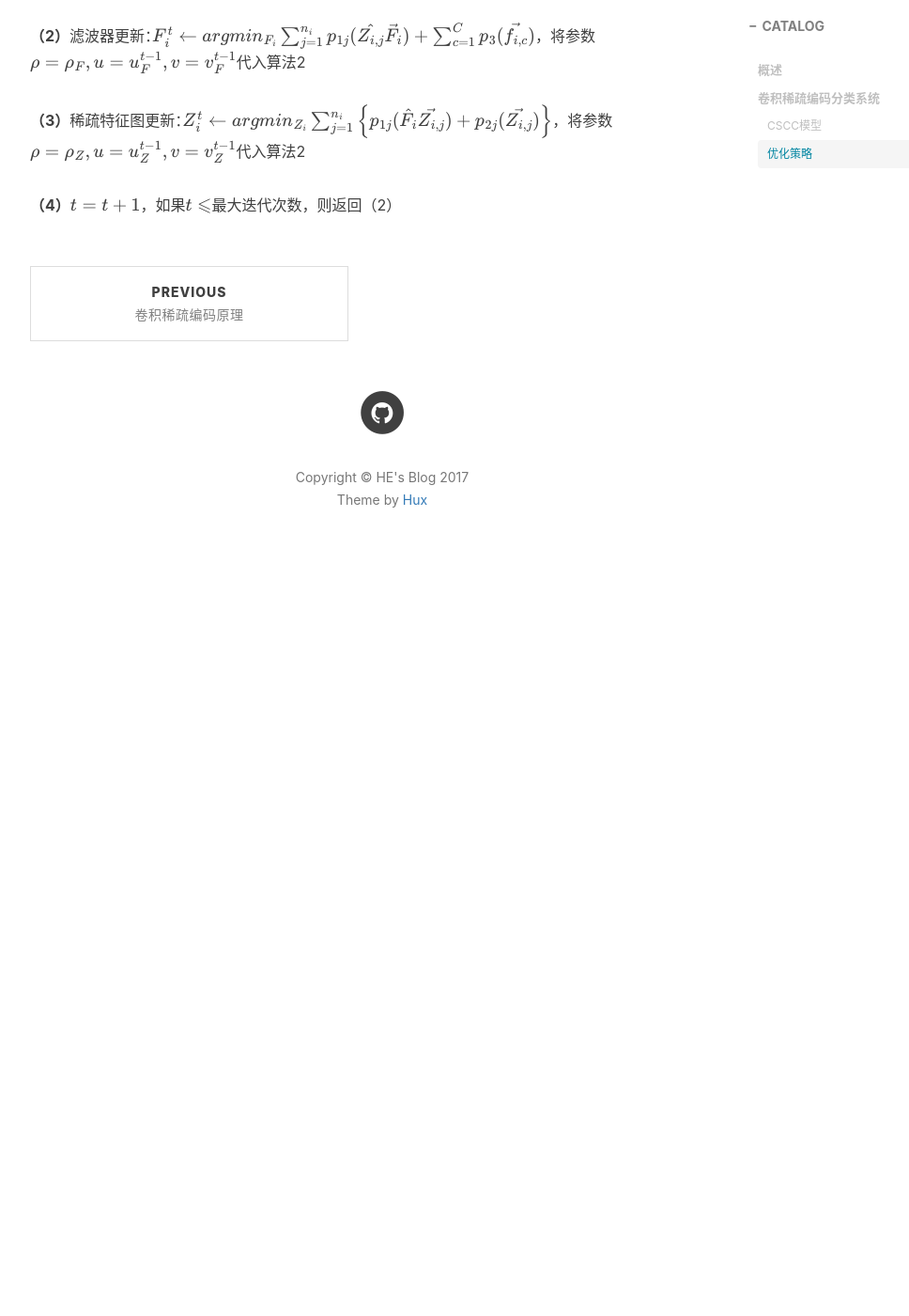
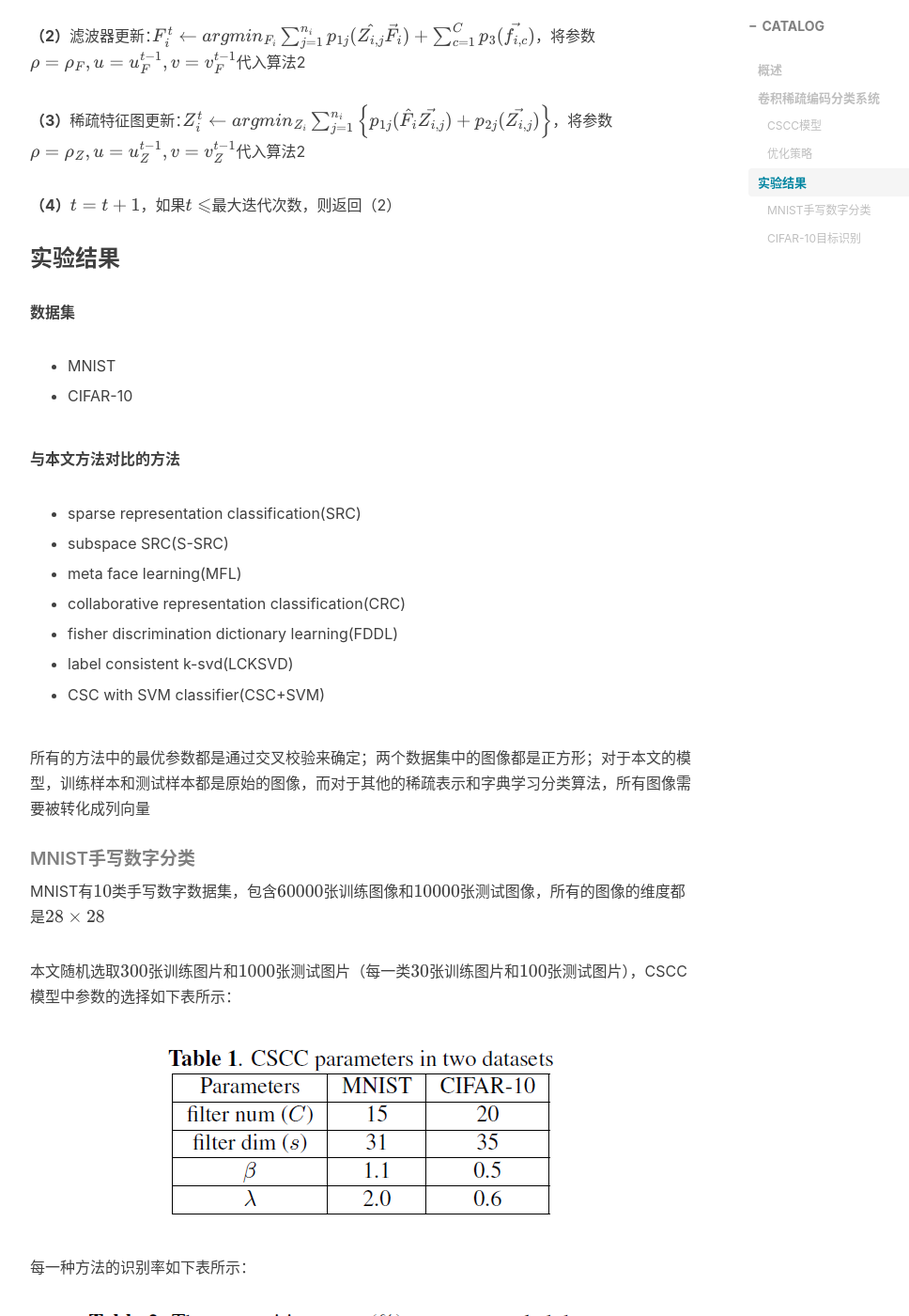
Before and after one commit to HeWenjie/HeWenjie.github.io, a Jekyll site: the page built from _posts/2017-07-19-convolutional-sparse-coding.markdown, in a window 1280 px wide and 1400 px high, scrolled down 5006 px. Shown: the whole window at 94% size, without its empty margins (233-1201 px from the left). Built offline with Jekyll 4.4.1, drawn with Linux system fonts in a browser that asks for light colours; nearby versions of some CDN libraries; formulas are drawn with MathJax 3; comment, search, counter and statistics services are not loaded; before the commit the page ends 5642 px from its top, so only the background shows below that; some of the changed text lies outside the part shown.

Commit message:
CSCC
CSCC

```diff
--- a/_posts/2017-07-19-convolutional-sparse-coding.markdown
+++ b/_posts/2017-07-19-convolutional-sparse-coding.markdown
@@ -54,7 +54,7 @@ $$\left\|x_{i,j}-\sum_{c=1}^{C}f_{i,c}*z^{(c)}_{i,j}\right\|^{2}_{2}$$表示重
 
 通过$$(1)$$训练的滤波器组$$F_{i}$$会有显著的重构图像$$X_{i}$$的能力，假设训练图像$$y$$是第$$i$$类的，通过$$F_{i}$$重构的效果应该比$$F_{m}(m \neq i)$$的重构效果要好，为了得到每一个滤波器组的重构表现，应该解决以下问题：
 
-$$\underset{A}{argmin}\left\|y-\sum_{i=1}^{N}\sum_{c=1}^{C}f_{i,c}*\alpha_{i,c}\right\|^{2}_{2}+\lambda\sum_{i=1}^{N}\sum_{c=1}^{C}\left\|\alpha_{i,}\right\|_{1}\ \ \ \ (2)$$
+$$\underset{A}{argmin}\left\|y-\sum_{i=1}^{N}\sum_{c=1}^{C}f_{i,c}*\alpha_{i,c}\right\|^{2}_{2}+\lambda\sum_{i=1}^{N}\sum_{c=1}^{C}\left\|\alpha_{i,c}\right\|_{1}\ \ \ \ (2)$$
 
 $$A=\{\alpha_{i,c}\}_{i=1,...,N;c=1,...,C}$$
 
@@ -131,3 +131,61 @@ $$(4)$$可用**ADMM算法**求解，如以下算法所示：
 **（3）**稀疏特征图更新：$$Z^{t}_{i}\leftarrow argmin_{Z_{i}}\sum_{j=1}^{n_{i}}\left \{ p_{1j}(\hat{F_{i}}\vec{Z_{i,j}})+p_{2j}(\vec{Z_{i,j}})\right \}$$，将参数$$\rho=\rho_{Z},u=u^{t-1}_{Z},v=v^{t-1}_{Z}$$代入算法2
 
 **（4）**$$t=t+1$$，如果$$t\leqslant$$最大迭代次数，则返回（2）
+
+### 实验结果
+
+**数据集**
+
+* MNIST
+
+* CIFAR-10
+
+**与本文方法对比的方法**
+
+* sparse representation classification(SRC)
+
+* subspace SRC(S-SRC)
+
+* meta face learning(MFL)
+
+* collaborative representation classification(CRC)
+
+* fisher discrimination dictionary learning(FDDL)
+
+* label consistent k-svd(LCKSVD)
+
+* CSC with SVM classifier(CSC+SVM)
+
+所有的方法中的最优参数都是通过交叉校验来确定；两个数据集中的图像都是正方形；对于本文的模型，训练样本和测试样本都是原始的图像，而对于其他的稀疏表示和字典学习分类算法，所有图像需要被转化成列向量
+
+##### MNIST手写数字分类
+
+MNIST有$$10$$类手写数字数据集，包含$$60000$$张训练图像和$$10000$$张测试图像，所有的图像的维度都是$$28 \times 28$$
+
+本文随机选取$$300$$张训练图片和$$1000$$张测试图片（每一类$$30$$张训练图片和$$100$$张测试图片），CSCC模型中参数的选择如下表所示：
+
+![CSCC模型参数](/img/convolution-sparse-coding/CSCC-model-parameters.png)
+
+每一种方法的识别率如下表所示：
+
+![各方法实验结果](/img/convolution-sparse-coding/recognition-rate.png)
+
+卷积核维度$$s$$的大小对实验结果的影响：
+
+![不同维度对实验结果的影响](/img/convolution-sparse-coding/different-dimension.png)
+
+如果$$s$$太小$$(s=5)$$，滤波器只能捕捉到对分类不重要的图像的边缘和局部特征；如果$$s$$太大$$(s=45)$$，滤波器中就会出现重叠图像，会给分类带来偏差，而且大维度会增加训练时间。
+
+训练图片的数量对实验结果的影响：
+
+![不同维度对实验结果的影响](/img/convolution-sparse-coding/different-training-size.png)
+
+（训练集的大小分别是$$800,1600,2000,2500$$，训练集的大小都是$$1000$$，每一类滤波器的数量分别是$$20,40,50,60$$）
+
+##### CIFAR-10目标识别
+
+CIFAR-10数据集包含$$60000$$张$$32 \times 32$$彩色物体图片，一共$$10$$类，每类$$6000$$张图片，数据集被分为$$50000$$张训练图片和$$10000$$张测试图片
+
+对于大多数稀疏表示和字典学习算法来说，CIFAR-10中原始彩色图片的维度太大了$$(32 \times 32 \times 3 = 3072)$$，所以所有的图像都转换为灰度图以获得相对较小维度的训练集$$(32 \times 32 = 1024)$$
+
+本文随机选取$$800$$张训练图片和$$1000$$张测试图片（每一类$$80$$张训练图像和$$100$$张测试图像），参数的选择和实验结果见Table 1和Table 2
```
Also changed, not shown: other parts of _posts/2017-07-19-convolutional-sparse-coding.markdown (+1 -1 lines), img/convolution-sparse-coding/CSCC-model-parameters.png (added), img/convolution-sparse-coding/different-dimension.png (added), img/convolution-sparse-coding/different-training-size.png (added), img/convolution-sparse-coding/recognition-rate.png (added).
